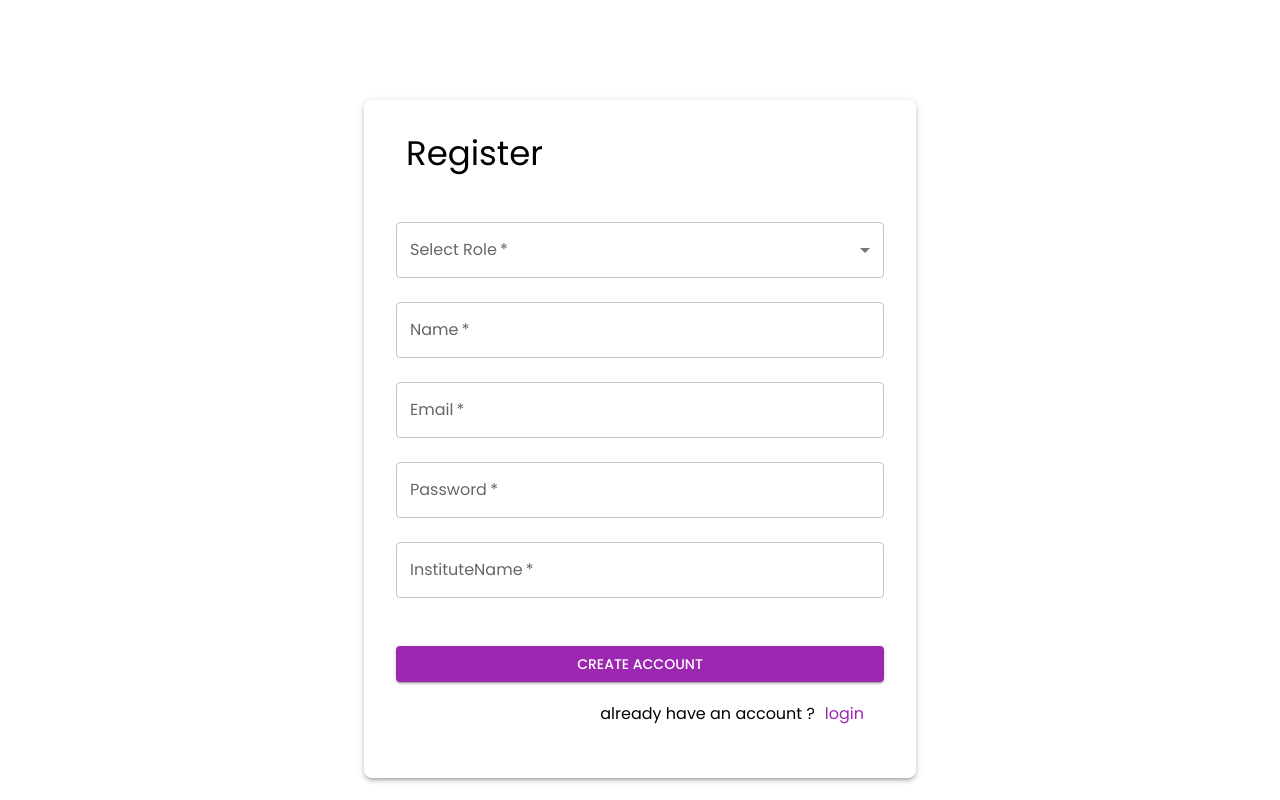
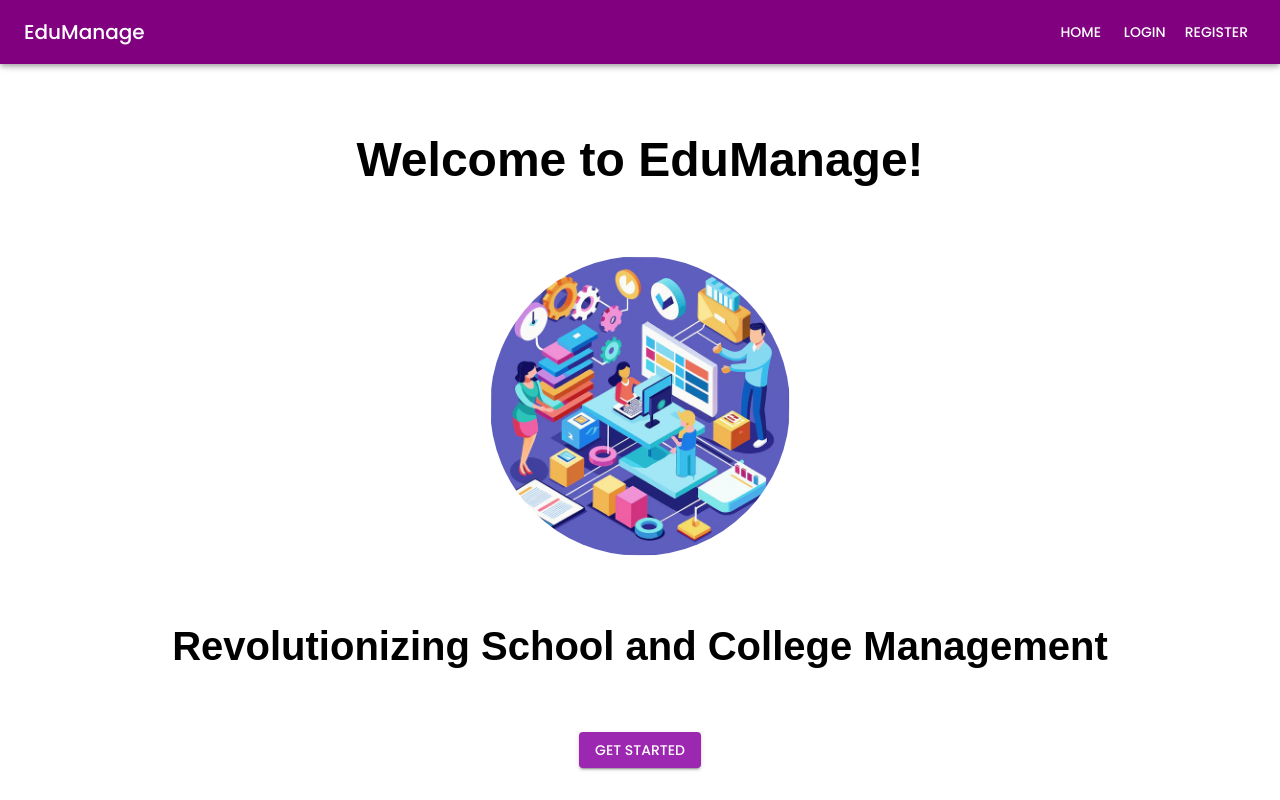
Before and after one commit to SubramaniyamJ/EMP, a React (Create React App) app in the folder emp-frontend/: page / in a window 1280 px wide. Shown: the top 800 px of the page. Built offline with nearby package versions, Linux system fonts and the light colour scheme.

Commit message:
routing completed

```diff
--- a/emp-frontend/src/App.js
+++ b/emp-frontend/src/App.js
@@ -22,9 +22,7 @@ const route=createBrowserRouter(
 function App() {
   return (
     <div>
-      {/* <Login /> */}
-      <Signup/>
-      {/* <DataTable/> */}
+     <RouterProvider router={route} />
     </div>
   );
 }
```
